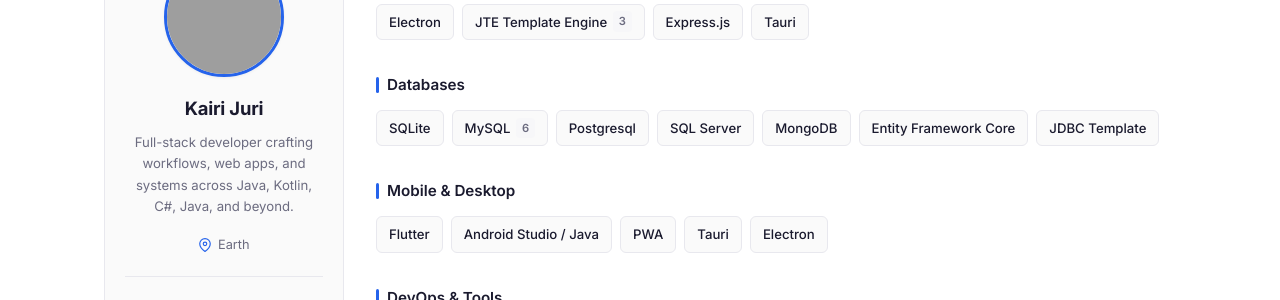
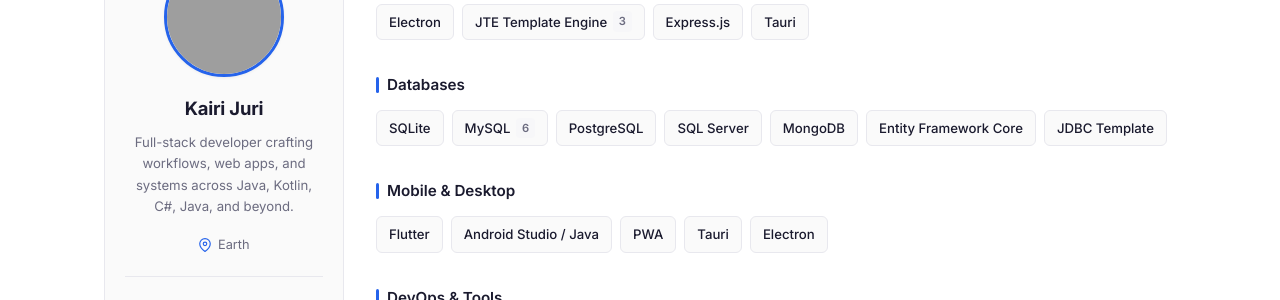
Before and after one commit to harrysuke/harrysuke.github.io, a Jekyll site: the page built from index.html, in a window 1280 px wide and 900 px high, scrolled down 1555 px. Shown: the part 140-440 px from the top of the window. Built offline with Jekyll 4.4.1, drawn with Linux system fonts in a browser that asks for light colours; grey boxes are pictures that could not be loaded.

Commit message:
Correct spelling of 'PostgreSQL' in index.html

```diff
--- a/index.html
+++ b/index.html
@@ -95,7 +95,7 @@ title: Kairi Juri
     <div class="skill-tags">
       <span class="skill-tag">SQLite</span>
       <span class="skill-tag">MySQL <span class="skill-count">6</span></span>
-      <span class="skill-tag">Postgresql</span>
+      <span class="skill-tag">PostgreSQL</span>
       <span class="skill-tag">SQL Server</span>
       <span class="skill-tag">MongoDB</span>
       <span class="skill-tag">Entity Framework Core</span>
```
